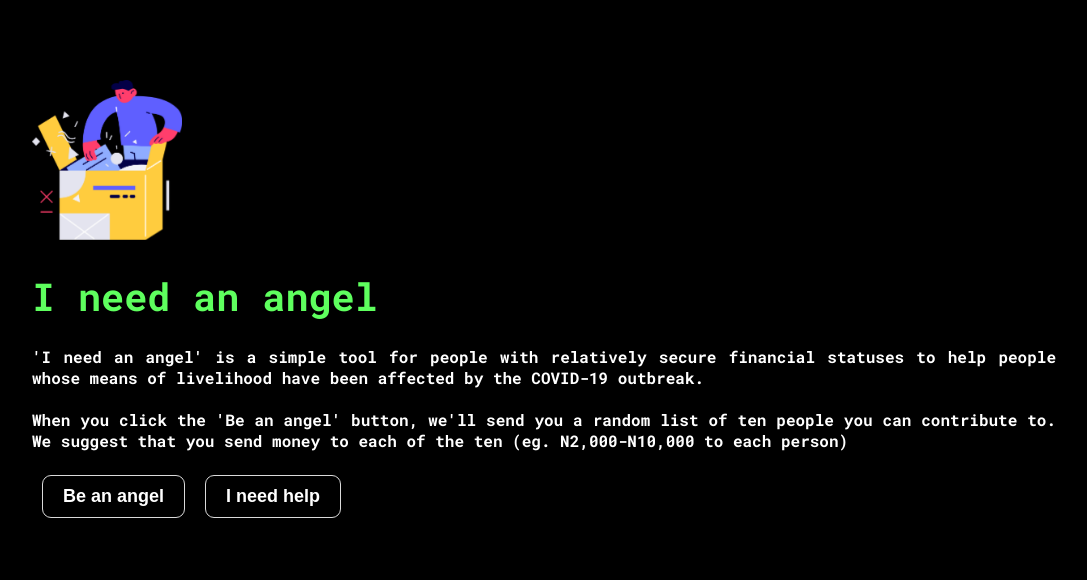
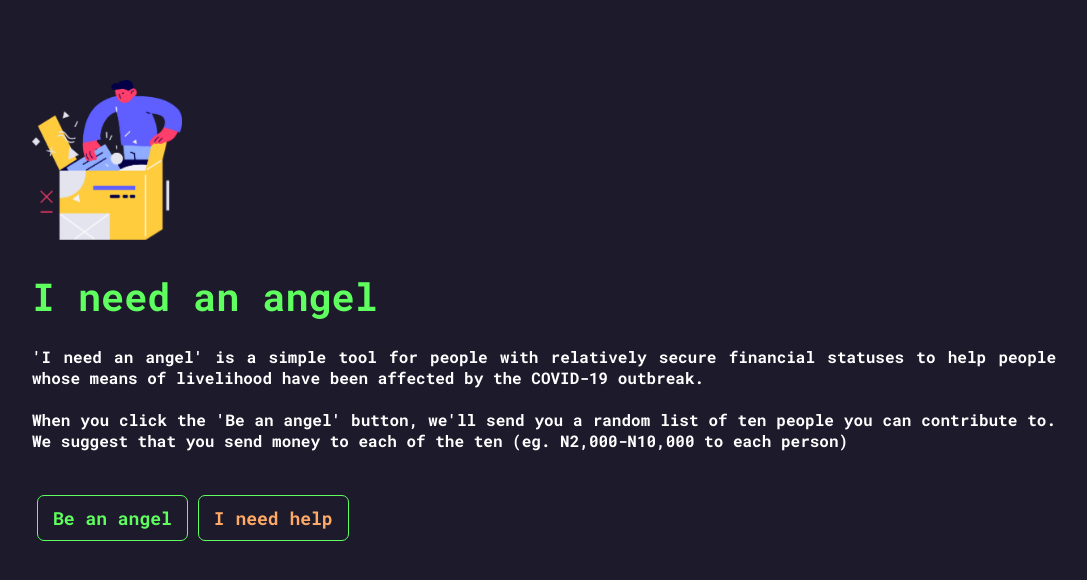
Before and after one commit to vunderkind/good-faith, a React (Create React App) app in the folder frontend/: page / in a window 1280 px wide. Shown: the top 580 px of the page, without its empty margins (96-1183 px from the left). Built offline with nearby package versions, Linux system fonts and the light colour scheme.

Commit message:
Add button hover

```diff
--- a/frontend/src/App.css
+++ b/frontend/src/App.css
@@ -14,27 +14,35 @@
 
 h1 {
   color: rgb(94, 255, 94);
+  text-align: left;
 }
 
 h2 {
-  font-size: medium;
+  font-size: 16px;
 }
 
 .Button {
-    background-color: black;
-    color: white;
-    border: 1px #DADADA solid;
-    padding: 10px 20px;
-    margin: 10px;
-    border-radius: 9px;
+    background-color: rgb(29, 26, 43);
+    color: rgb(94, 255, 94);
+    border: 1.5px rgb(94, 255, 94) solid;
+    padding: 10px 15px;
+    margin: 5px;
+    margin-top: 30px;
+    border-radius: 7px;
     font-weight: bold;
     font-size: large;
     outline: none;
+    font-family: 'Roboto Mono', monospace;
+}
+
+.Button:hover {
+  color: rgb(255, 218, 72);
+  border: 1.5px rgb(255, 218, 72) solid;
 }
 
 .Button2 {
-  background-color: rgb(0, 0, 0);
-  color: white;
+  background-color: rgb(29, 26, 43);
+  color: rgb(255, 169, 103);
 }
 
 .App-logo {
--- a/frontend/src/index.css
+++ b/frontend/src/index.css
@@ -5,7 +5,7 @@ body {
     sans-serif;
   -webkit-font-smoothing: antialiased;
   -moz-osx-font-smoothing: grayscale;
-  background: black;
+  background: rgb(29, 26, 43);
 }
 
 code {
```
